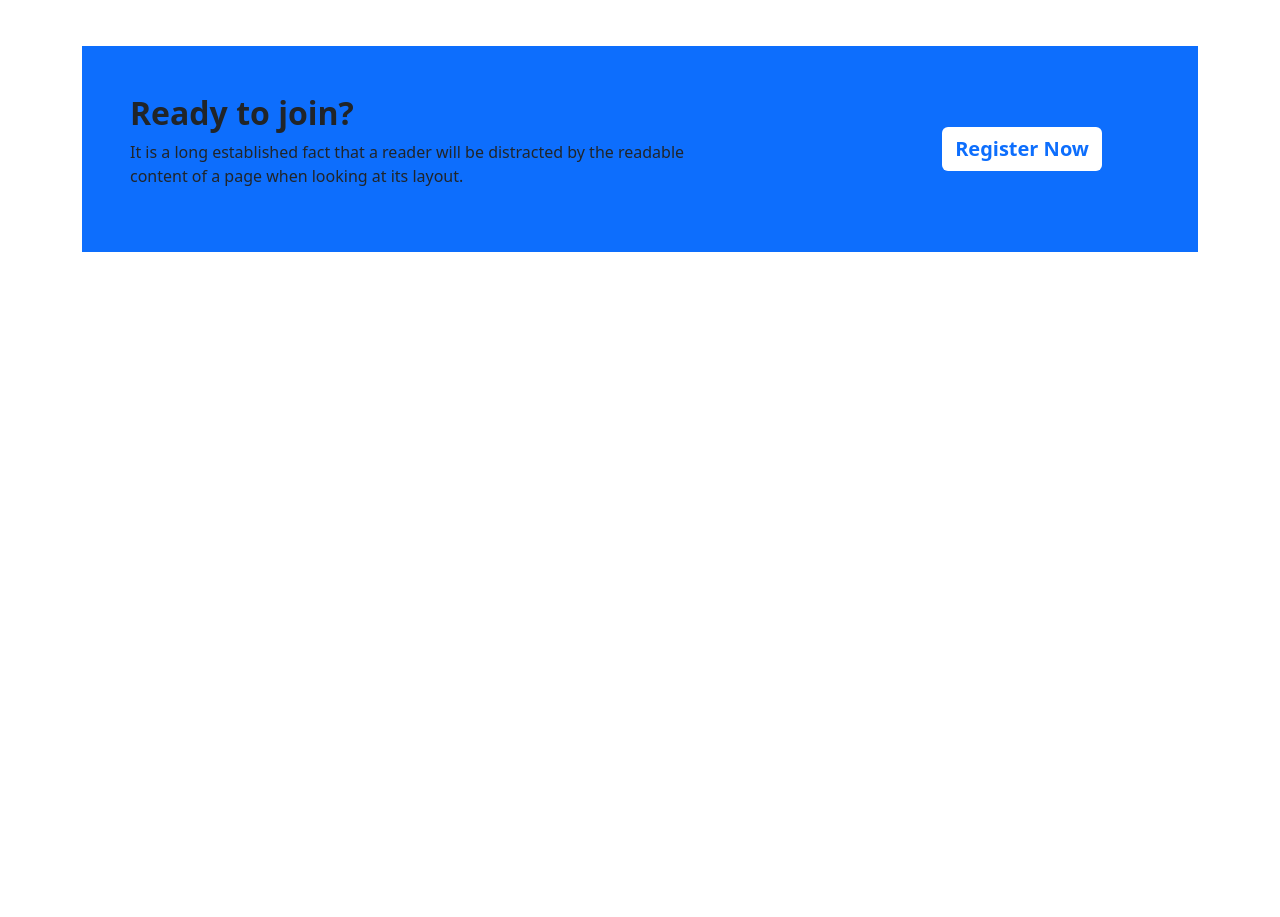
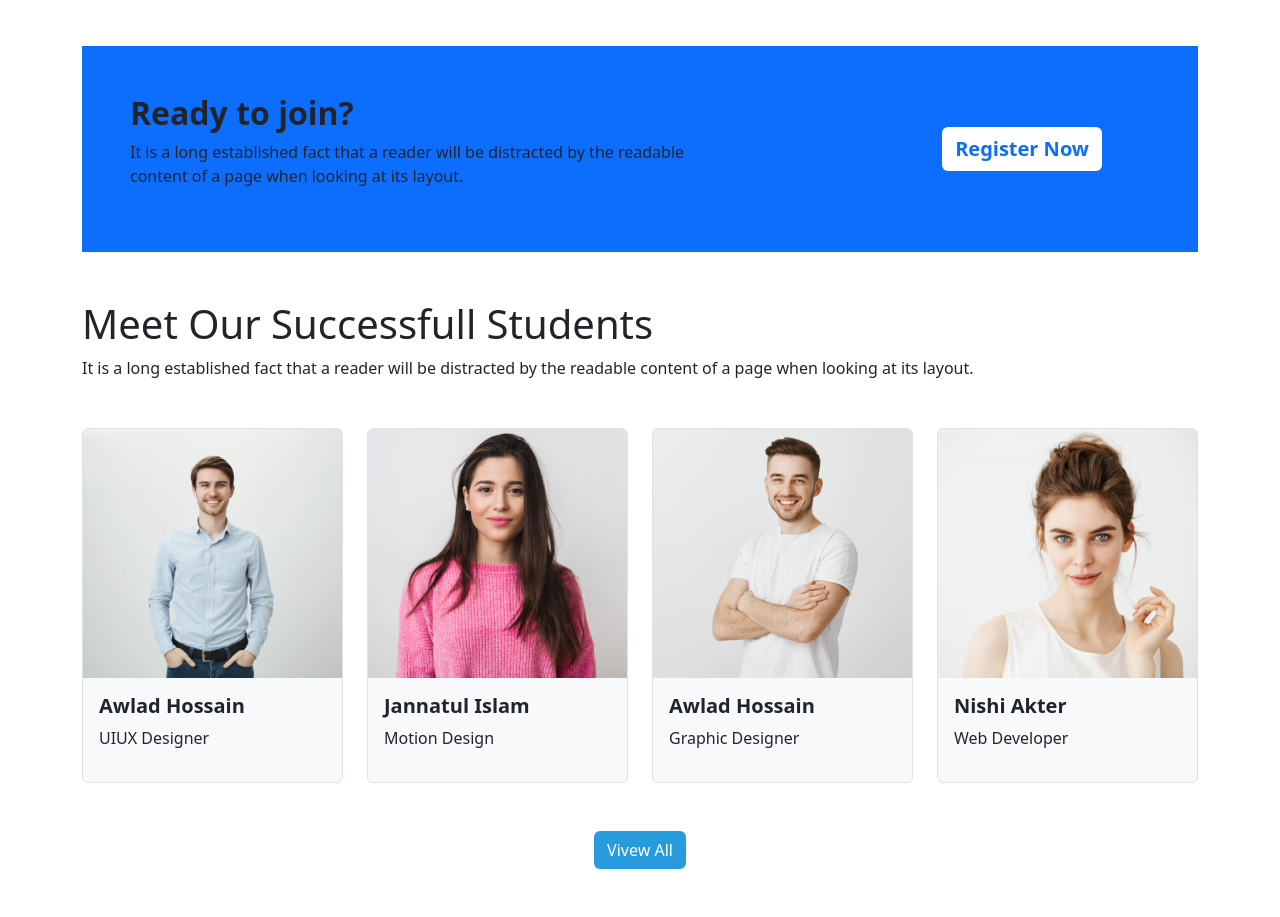
Before and after one commit to mahmod0008/edtech-website, a plain HTML site: page index.html in a window 1280 px wide. Shown: the part 2519-3436 px from the top of the page. Before the commit the page ends 2819 px from the top, so only its background shows below. Drawn offline with nearby package versions, Linux system fonts and the light colour scheme.

Commit message:
student part added

```diff
--- a/index.html
+++ b/index.html
@@ -226,7 +226,61 @@
 
             </div>
         </section>
+        <h1>Meet Our Successfull Students</h1>
+        <p class="mb-5">It is a long established fact that a reader will be distracted by the readable content of a page when looking at its
+        layout.</p>
+        <!-- student part  -->
+        <section class="my-5">
+            <div class="row row-cols-1 gy-3">
+                <!-- cstudent 1  -->
+                <div class="col col-lg-3">
+                    <div class=" border rounded bg-light ">
+                        <div><img class="w-100" src="images/student/student-1.png" alt=""></div>
+                        <div class="p-3">
+                            <h5 class="fw-bold">Awlad Hossain</h5>
+                            <p>UIUX Designer</p>
 
+                        </div>
+                    </div>
+                </div>
+                <!-- student 2  -->
+                <div class="col col-lg-3">
+                    <div class=" border rounded bg-light ">
+                        <div><img class="w-100" src="images/student/student-2.png" alt=""></div>
+                        <div class="p-3">
+                            <h5 class="fw-bold">Jannatul Islam</h5>
+                            <p>Motion Design</p>
+
+                        </div>
+                    </div>
+                </div>
+                <!-- student 3  -->
+                <div class="col col-lg-3">
+                    <div class=" border rounded bg-light ">
+                        <div><img class="w-100" src="images/student/student-3.png" alt=""></div>
+                        <div class="p-3">
+                            <h5 class="fw-bold">Awlad Hossain</h5>
+                            <p>Graphic Designer</p>
+
+                        </div>
+                    </div>
+                </div>
+                <!-- student 4  -->
+                <div class="col col-lg-3">
+                    <div class=" border rounded bg-light ">
+                        <div><img class="w-100" src="images/student/student-4.png" alt=""></div>
+                        <div class="p-3">
+                            <h5 class="fw-bold">Nishi Akter</h5>
+                            <p>Web Developer</p>
+
+                        </div>
+                    </div>
+                </div>
+            </div>
+        </section>
+        <section class="d-flex justify-content-center px-5">
+            <button type="button" class="btn mb-5 c text-white" style="background-color: #289BDE;">Vivew All</button>
+        </section>
     </main>
 
     <!-- JS link  -->
```
